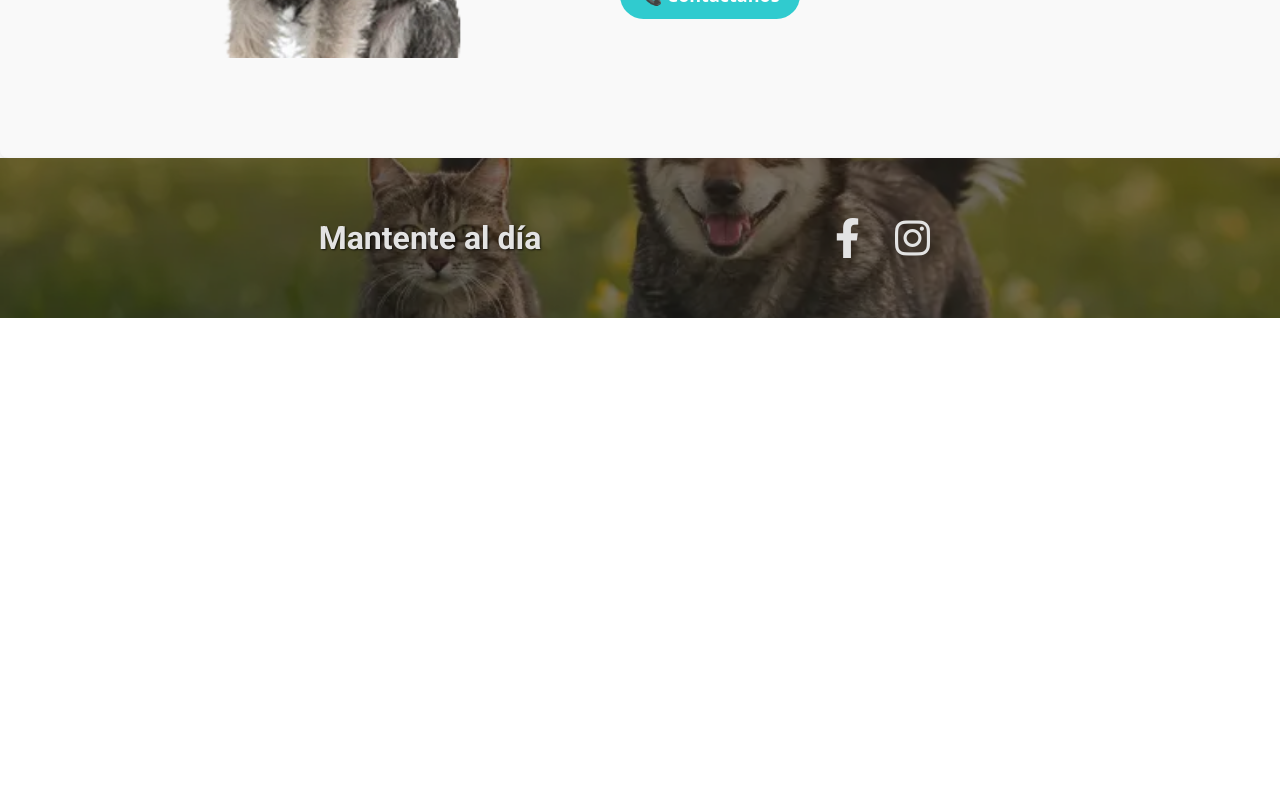
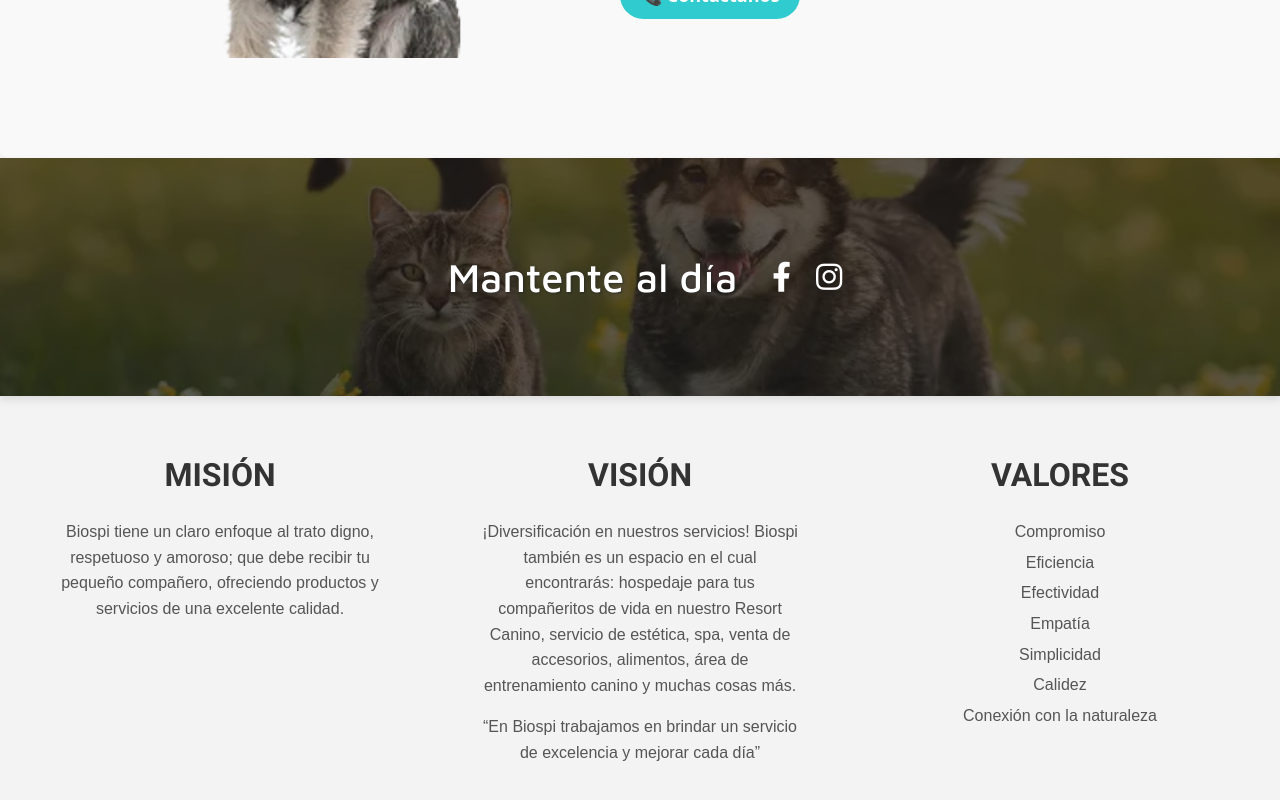
Before and after one commit to Freskiee/biospi, a React (Vite) app: page / in a window 1280 px wide. Shown: the part 1130-1930 px from the top of the page. Before the commit the page ends 1448 px from the top, so only its background shows below. Built offline with nearby package versions, Linux system fonts and the light colour scheme; a web font is replaced by a local one.

Commit message:
feat: editando estilos del container con redes sociales

```diff
--- a/src/components/Introduction/Introduction.jsx
+++ b/src/components/Introduction/Introduction.jsx
@@ -5,22 +5,13 @@ import perrito from '../../img/perrito.png';
 export const Introduction = () => {
     return (
         <div>
-            {/* Imagen de la parte superior */}
             <img src={biospiImage} alt='Biospi' className='introduction-image' />
-
-            {/* Nueva sección con clase intro-container */}
             <section className='intro-container'>
                 <div className='intro-section'>
                     <div className="intro-content">
-                        {/* Imagen a la izquierda */}
                         <div className="intro-image">
-                            <img
-                                src={perrito}
-                                alt="img_ref"
-                                className='company-image'
-                            />
+                            <img src={perrito} alt="img_ref" className='company-image' />
                         </div>
-                        {/* Texto de introducción y botón a la derecha */}
                         <div className="intro-text">
                             <h3><b>¿Quiénes somos?</b></h3>
                             <br />
@@ -40,7 +31,7 @@ export const Introduction = () => {
                     </div>
                 </div>
             </section>
-            {/* Nueva sección para texto y enlaces */}
+
             <section className='links-section'>
                 <div className='links-content'>
                     <div className='links-text'>
@@ -56,6 +47,28 @@ export const Introduction = () => {
                     </div>
                 </div>
             </section>
+
+            <section className="company-info">
+                <div className="info-column">
+                    <h3>MISIÓN</h3>
+                    <p><span>Biospi tiene un claro enfoque al trato digno, respetuoso y amoroso; que debe recibir tu pequeño compañero, ofreciendo productos y servicios de una excelente calidad.</span></p>
+                </div>
+                <div className="info-column">
+                    <h3>VISIÓN</h3>
+                    <p><span>¡Diversificación en nuestros servicios! Biospi también es un espacio en el cual encontrarás: hospedaje para tus compañeritos de vida en nuestro Resort Canino, servicio de estética, spa, venta de accesorios, alimentos, área de entrenamiento canino y muchas cosas más.</span></p>
+                    <p>“En Biospi trabajamos en brindar un servicio de excelencia y mejorar cada día”</p>
+                </div>
+                <div className="info-column">
+                    <h3>VALORES</h3>
+                    <p><span>Compromiso</span>
+                    <span>Eficiencia</span>
+                    <span>Efectividad</span>
+                    <span>Empatía</span>
+                    <span>Simplicidad</span>
+                    <span>Calidez</span>
+                    <span>Conexión con la naturaleza</span></p>
+                </div>
+            </section>
         </div>
     );
 };
--- a/src/components/Introduction/styles.css
+++ b/src/components/Introduction/styles.css
@@ -1,4 +1,5 @@
-@import url('https://fonts.googleapis.com/css2?family=Roboto:wght@700&display=swap');
+@import url("https://fonts.googleapis.com/css2?family=Roboto:wght@700&display=swap");
+@import url("https://fonts.googleapis.com/css2?family=Maven+Pro:wght@400..900&display=swap");
 
 .intro-container {
   display: flex;
@@ -104,94 +105,168 @@
   color: #555555c3;
 }
 
+/* Sección principal */
 .links-section {
   position: relative;
   display: flex;
   justify-content: center;
   align-items: center;
-    padding: 50px;
-    background-image: url('../../img/perro_gato.png');
+  padding: 85px;
+  background-image: url("../../img/perro_gato.png");
   background-size: cover;
   background-position: center;
-    border-radius: none;
   box-shadow: 0 4px 8px rgba(0, 0, 0, 0.1);
-    margin-top: 0;
   color: white;
   overflow: hidden;
 }
 
 .links-section::before {
-    content: '';
+  content: "";
   position: absolute;
   top: 0;
   left: 0;
   right: 0;
   bottom: 0;
-    background-color: rgba(26, 25, 25, 0.605); /* Ajustar la opacidad aquí */
+  background-color: rgba(26, 25, 25, 0.712); /* Overlay oscuro */
   z-index: 1;
 }
 
 .links-content {
   display: flex;
-    justify-content: flex-start; /* Alinea el contenido a la izquierda */
-    align-items: center; /* Alineación vertical */
-    width: 100%; /* Ocupa todo el ancho disponible */
-    max-width: 1200px; /* Limita el ancho máximo para mejor legibilidad */
-    position: relative; /* Necesario para que el contenido esté por encima del pseudo-elemento */
-    z-index: 2; /* Asegura que el contenido esté por encima del pseudo-elemento */
+  justify-content: center; /* Centrado horizontal */
+  align-items: center; /* Centrado vertical */
+  width: 100%;
+  max-width: 1200px;
+  position: relative;
+  z-index: 2; /* Superpone el contenido */
+}
+
+/* Alineación de los botones y el texto en una fila */
+.links {
+  display: flex; /* Alineación horizontal */
+  align-items: center;
+  gap: 25px; /* Espacio entre los íconos y el texto */
+}
+
+/* Texto "Mantente al día" */
+.links-text {
+  margin-right: 25px; /* Ajusta el espacio entre el texto y los íconos */
+  text-align: center;
+}
+
+.links-text h3 {
+  color: #ffffff;
+  font-size: 2.5rem;
+  font-family: "Maven Pro", sans-serif;
+  text-shadow: 1px 1px 2px rgba(37, 40, 39, 0.7);
+  margin: 0;
+  padding: 10px;
+  transition: color 0.3s ease;
+}
+
+.links-text h3:hover {
+  color: rgb(48, 203, 207);
+}
+
+/* Botones de enlace con fondo aqua */
+.link-button {
+  display: flex;
+  justify-content: center;
+  align-items: center;
+  width: 60px;
+  height: 60px;
+  border-radius: 50%; /* Hace que los botones sean circulares */
+  background-color: #00ffff; /* Fondo aqua */
+  color: white;
+  text-decoration: none;
+  transition: background-color 0.3s ease;
+  z-index: 2; /* Asegura que el botón sea visible */
+}
+
+.link-button:hover {
+  background-color: rgb(40, 65, 146); /* Color al pasar el mouse */
+}
+
+/* Ícono dentro del botón de enlace */
+.social-icon {
+  font-size: 30px; /* Tamaño del ícono */
+  color: white;
+}
+
+.social-icon:hover {
+  color: rgb(58, 35, 210); /* Cambia el color del ícono al pasar el mouse */
+}
+
+/* Estilos responsivos */
+@media (max-width: 768px) {
+  .links-section {
+    padding: 50px;
+    background-size: cover;
+  }
+
+  .links-text h3 {
+    font-size: 2rem; /* Ajusta el tamaño del texto en pantallas pequeñas */
+  }
+
+  .link-button {
+    width: 50px; /* Tamaño del botón en pantallas pequeñas */
+    height: 50px;
+  }
+
+  .social-icon {
+    font-size: 25px; /* Tamaño del ícono en pantallas pequeñas */
   }
 
   .links {
-    display: flex; /* Alinea los enlaces en una fila */
-    gap: 15px; /* Reduce el espacio entre los enlaces */
-    margin-right: 300px;
+    gap: 15px; /* Ajusta el espacio entre botones y texto en pantallas pequeñas */
+  }
 }
 
-.links-text {
-    flex: 1; /* Permite que el texto ocupe el espacio necesario */
-    text-align: center; /* Centra el texto */
-    margin-right: 5px; /* Espacio entre el texto y los botones */
+/* Sección de misión, visión y valores */
+.company-info {
+  display: flex; /* Alinea las columnas horizontalmente */
+  justify-content: space-between; /* Distribuye uniformemente las columnas */
+  align-items: flex-start; /* Alinea el contenido en la parte superior */
+  padding: 40px; /* Espaciado alrededor */
+  background-color: #f3f3f3; /* Color de fondo */
+  margin-top: 0; /* Espaciado superior respecto a la sección anterior */
 }
 
-.links-text h3 {
-    color: #e3e3e3; /* Color blanco */
-    font-size: 2rem; /* Tamaño más grande */
-    font-family: 'Roboto', sans-serif; /* Fuente moderna */
-    text-shadow: 1px 1px 2px rgba(0, 0, 0, 0.7); /* Sombra para resaltar */
-    margin: 0; /* Sin márgenes */
-    padding: 10px; /* Espacio alrededor */
-    transition: color 0.3s ease; /* Transición al cambiar el color */
+.info-column {
+  width: 30%; /* Cada columna ocupa el 30% del contenedor */
+  padding: 20px; /* Espaciado interno */
+  text-align: center; /* Centra el texto */
 }
 
-.links-text h3:hover {
-    color: rgb(48, 203, 207); /* Cambia el color al pasar el mouse */
+.info-column h3 {
+  font-size: 2rem; /* Tamaño del título */
+  color: #333; /* Color del texto */
+  margin-bottom: 25px; /* Espacio debajo del título */
+  font-family: "Roboto", sans-serif; /* Fuente moderna */
+  font-weight: 700; /* Negrita para títulos */
 }
 
-.link-button {
-    display: flex;
-    justify-content: center; /* Centra el contenido del botón */
-    align-items: center; /* Centra verticalmente */
-    width: 40px; /* Ancho del botón */
-    height: 40px; /* Altura del botón */
-    border-radius: 50%; /* Hace que el botón sea redondo */
-    background-color: rgb(48, 203, 207); /* Color de fondo */
-    color: white; /* Color del texto */
-    text-decoration: none; /* Sin subrayado */
-    transition: background-color 0.3s ease; /* Transición para el hover */
-    margin-left: 5px; /* Reduce el margen izquierdo para acercar al texto */
+.info-column p {
+  font-size: 1rem; /* Tamaño del texto del párrafo */
+  color: #555; /* Color del texto */
+  line-height: 1.6; /* Mejora la legibilidad */
+  font-family: "Arial", sans-serif; /* Fuente del cuerpo del texto */
+  margin-top: 10px; /* Espacio entre párrafos */
 }
 
-.link-button:hover {
-    background-color: rgb(40, 65, 146);
+.info-column span {
+  display: block; /* Para manejar el espaciado entre valores en la lista */
+  margin-bottom: 5px; /* Espacio entre cada valor */
 }
 
-.social-icon {
-    font-size: 40px; /* Cambia el tamaño de los íconos */
-    color: #e3e3e3; /* Color inicial de los íconos */
-    transition: color 0.3s ease; /* Para una transición suave al cambiar de color */
-    margin-left: 20px; /* Espacio entre los íconos */
+@media (max-width: 768px) {
+  .company-info {
+    flex-direction: column; /* Coloca las columnas en una sola fila vertical */
+    align-items: center; /* Centra el contenido en pantallas pequeñas */
   }
 
-.social-icon:hover {
-    color: rgb(48, 203, 207); /* Cambia el color al pasar el mouse */
+  .info-column {
+    width: 100%; /* Cada columna ocupa el 100% del ancho */
+    margin-bottom: 20px; /* Espaciado entre las columnas */
   }
+}
--- a/src/components/Navbar/NavbarMenu.jsx
+++ b/src/components/Navbar/NavbarMenu.jsx
@@ -1,5 +1,5 @@
 import { Container, Nav, Navbar } from "react-bootstrap";
-import logo from '../../img/BIOSPI-LOGO_baja-300x300.webp';
+import logo from '../../img/BIOSPI-LOGO_baja-300x300.png';
 import './styles.css';
 
 
```
Also changed, not shown: src/img/BIOSPI-LOGO_baja-300x300.png (renamed from src/img/BIOSPI-LOGO_baja-300x300.webp). Lines whose indentation alone changed are shown as unchanged.
